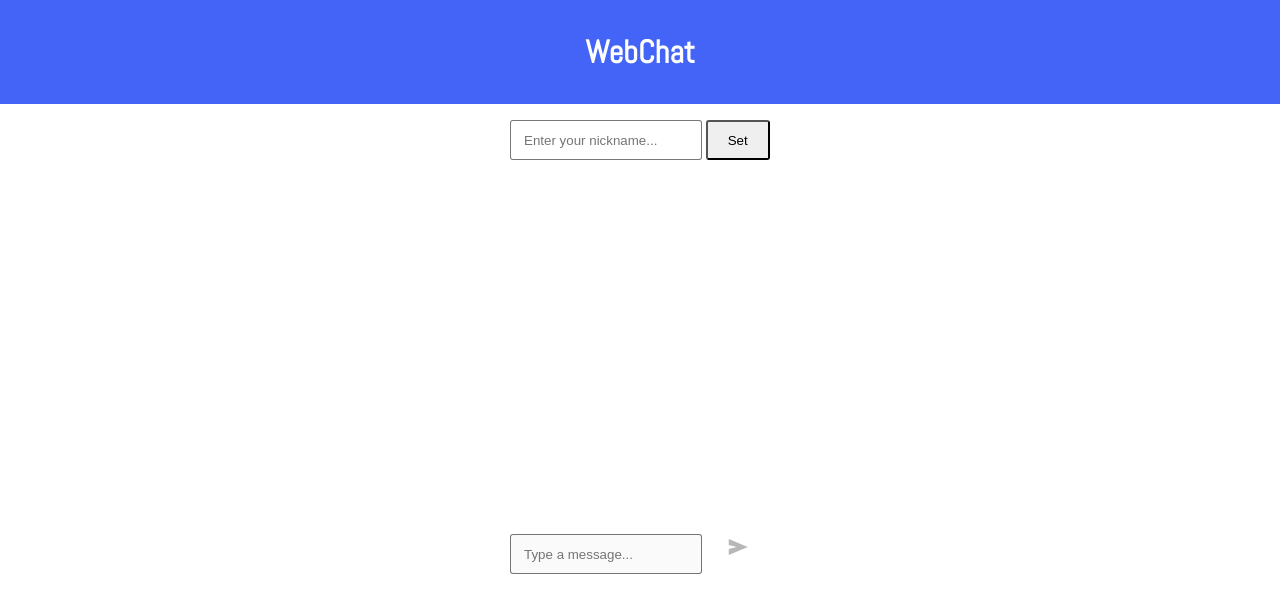
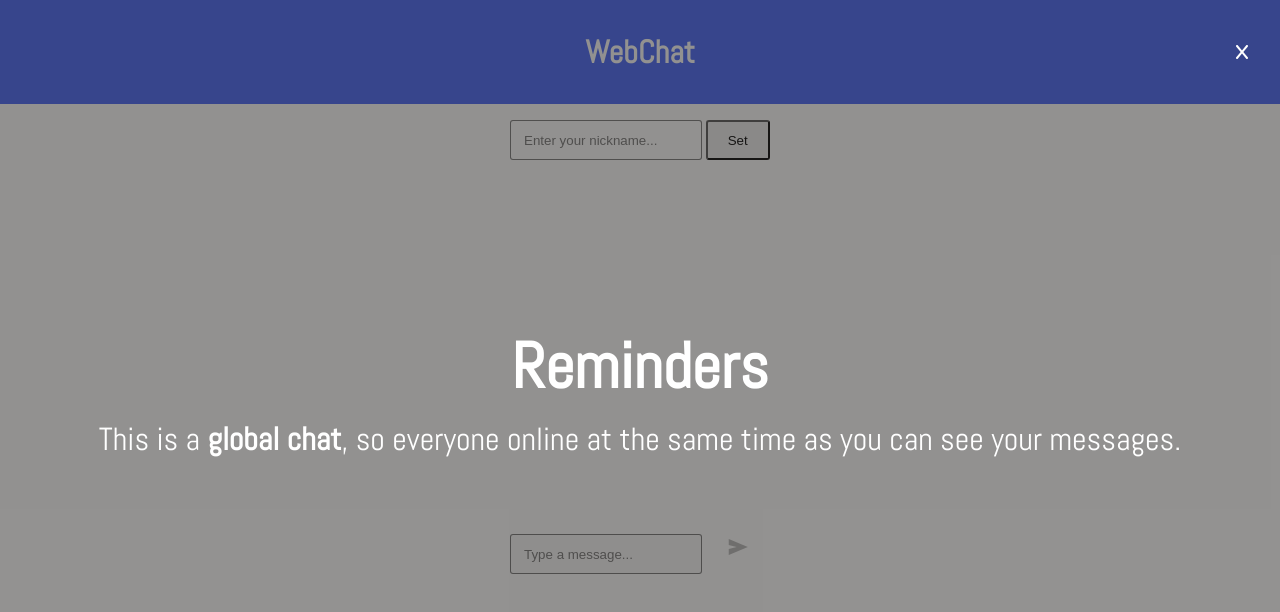
Before and after one commit to wfredo-dev/ChatApp, a website: page index.html in a window 1280 px wide. Drawn offline with nearby package versions, Linux system fonts and the light colour scheme.

Commit message:
put the reminders

```diff
--- a/index.html
+++ b/index.html
@@ -98,6 +98,47 @@
       .material-symbols-outlined {
         font-variation-settings: "FILL" 1, "wght" 400, "GRAD" 0, "opsz" 24;
       }
+      .reminder {
+        top: 0;
+        left: 0;
+        height: 100%;
+        position: absolute;
+        background-color: rgba(44, 42, 40, 0.514);
+        display: flex;
+        justify-content: center;
+        align-items: center;
+        color: white;
+        font-size: 2rem;
+        p {
+          background-color: unset;
+        }
+      }
+      .close {
+        position: absolute;
+        top: 0;
+        right: 0;
+        height: 3rem;
+
+        margin-top: 20px;
+        display: flex;
+        justify-content: center;
+        align-items: center;
+        border-radius: 50%;
+        padding: 2rem;
+        &:hover {
+          background-color: black;
+        }
+        svg {
+          height: 1rem;
+          fill: white;
+          &:hover {
+            background-color: black;
+          }
+        }
+      }
+      .hidden {
+        display: none;
+      }
     </style>
   </head>
   <body>
@@ -119,8 +160,30 @@
           <span class="material-symbols-outlined"> send </span>
         </button>
       </div>
+      <div class="reminder">
+        <div>
+          <h1>Reminders</h1>
+          <p>
+            This is a <strong>global chat</strong>, so everyone online at the
+            same time as you can see your messages.
+          </p>
+        </div>
+        <div class="close" id="closeReminder">
+          <svg xmlns="http://www.w3.org/2000/svg" viewBox="0 0 384 512">
+            <!--!Font Awesome Free 6.7.2 by @fontawesome - https://fontawesome.com License - https://fontawesome.com/license/free Copyright 2025 Fonticons, Inc.-->
+            <path
+              d="M376.6 84.5c11.3-13.6 9.5-33.8-4.1-45.1s-33.8-9.5-45.1 4.1L192 206 56.6 43.5C45.3 29.9 25.1 28.1 11.5 39.4S-3.9 70.9 7.4 84.5L150.3 256 7.4 427.5c-11.3 13.6-9.5 33.8 4.1 45.1s33.8 9.5 45.1-4.1L192 306 327.4 468.5c11.3 13.6 31.5 15.4 45.1 4.1s15.4-31.5 4.1-45.1L233.7 256 376.6 84.5z"
+            />
+          </svg>
+        </div>
+      </div>
     </div>
     <script>
+      document
+        .getElementById("closeReminder")
+        .addEventListener("click", function () {
+          document.querySelector(".reminder").classList.toggle("hidden");
+        });
       const socket = new WebSocket(
         "wss://chatapp-production-136a.up.railway.app"
       );
```
